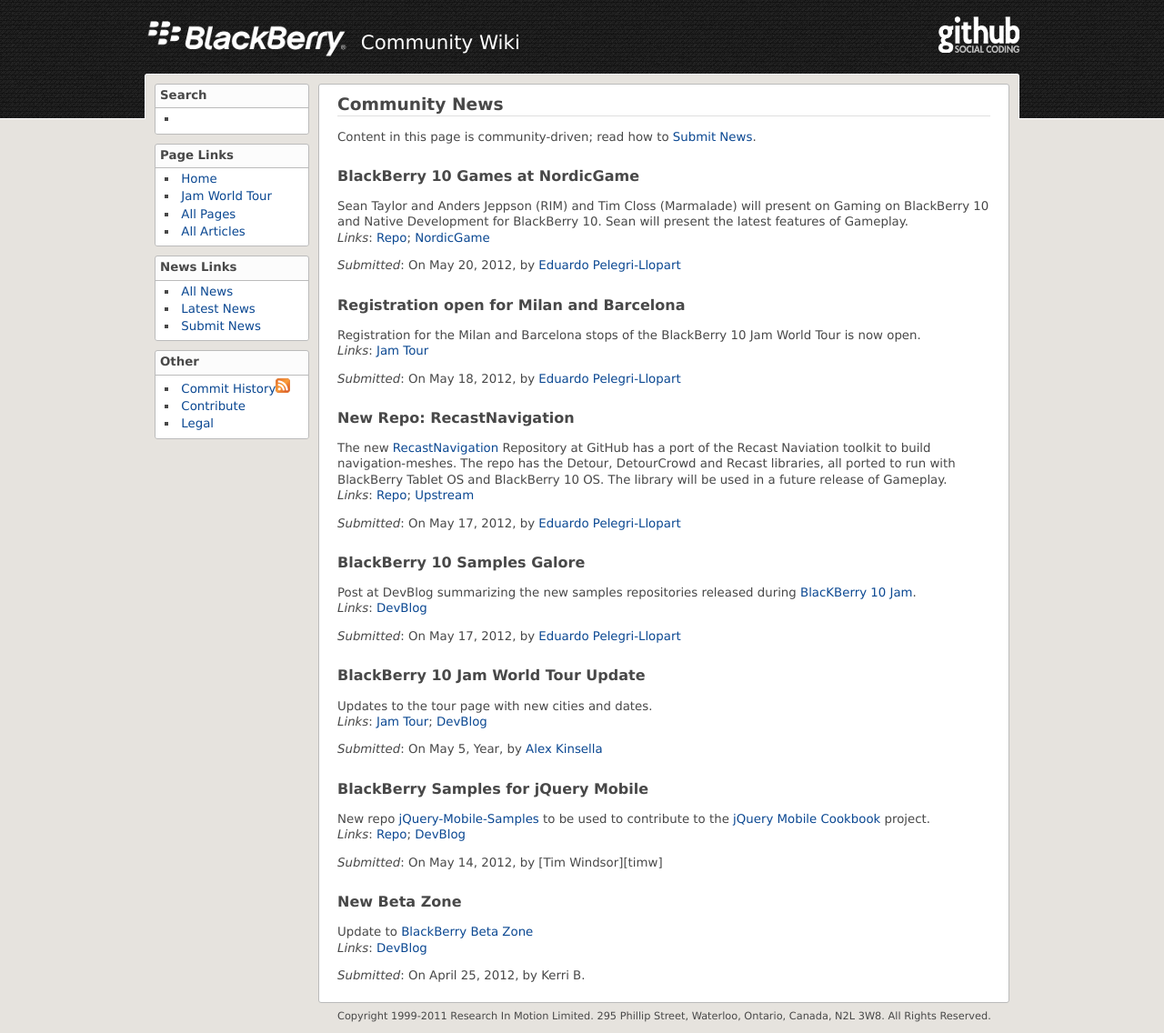
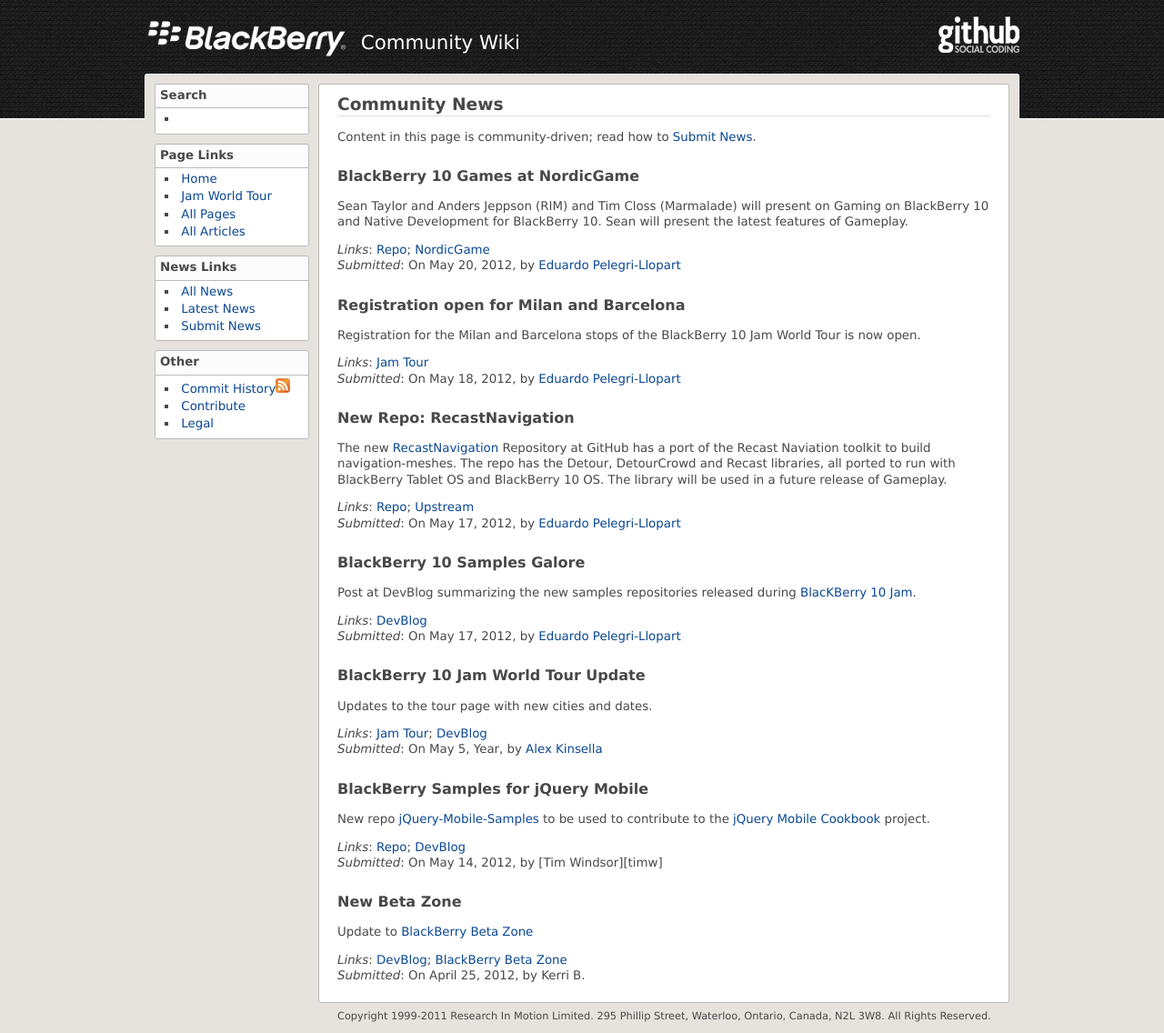
Before and after one commit to blackberry/Community, a Jekyll site: the page built from news/Latest_News.md, in a window 1280 px wide. Shown: the whole page at 91% size. Built offline with Jekyll 4.4.1, drawn with Linux system fonts in a browser that asks for light colours.

Commit message:
More tinkering with layouts

```diff
--- a/news/Latest_News.md
+++ b/news/Latest_News.md
@@ -9,14 +9,14 @@
 ### BlackBerry 10 Games at NordicGame
 Sean Taylor and Anders Jeppson (RIM) and Tim Closs (Marmalade) will present on Gaming on BlackBerry 10
 and Native Development for BlackBerry 10.  Sean will present the latest features of Gameplay.
+
 _Links_: [Repo](http://github.com/blackberry/gameplay "Gameplay at our GitHub"); [NordicGame](http://nordicgame.com/)
-
 _Submitted_: On May 20, 2012, by [Eduardo Pelegri-Llopart][pelegri]
 
 ### Registration open for Milan and Barcelona
 Registration for the Milan and Barcelona stops of the BlackBerry 10 Jam World Tour is now open.
+
 _Links_: [Jam Tour][jamtour]
-
 _Submitted_: On May 18, 2012, by [Eduardo Pelegri-Llopart][pelegri]
 
 ### New Repo: RecastNavigation
@@ -24,35 +24,35 @@
 has a port of the Recast Naviation toolkit to build navigation-meshes.  The repo has the Detour, DetourCrowd
 and Recast libraries, all ported to run with BlackBerry Tablet OS and BlackBerry 10 OS.
 The library will be used in a future release of Gameplay.
+
 _Links_: [Repo](http://github.com/blackberry/recastnavigation "RecastNavigation at our GitHub"); [Upstream](http://code.google.com/p/recastnavigation/ "RecastNavigation Upstream")
-
 _Submitted_: On May 17, 2012, by [Eduardo Pelegri-Llopart][pelegri]
 
 
 ### BlackBerry 10 Samples Galore
 Post at DevBlog summarizing the new samples repositories released during [BlacKBerry 10 Jam](http://www.blackberryjamconference.com/).
+
 _Links_: [DevBlog](http://devblog.blackberry.com/2012/05/blackberry-10-samples/ "BlackBerry 10 Samples Galore")
-
 _Submitted_: On May 17, 2012, by [Eduardo Pelegri-Llopart][pelegri]
 
 
 ### BlackBerry 10 Jam World Tour Update
 Updates to the tour page with new cities and dates.
+
 _Links_: [Jam Tour][jamtour]; [DevBlog](http://devblog.blackberry.com/2012/05/blackberry_10_jam_world_tour_update_2/ "BlackBerry 10 Jam World Tour Update")
-
 _Submitted_: On May 5, Year, by [Alex Kinsella][alexk]
 
 
 ### BlackBerry Samples for jQuery Mobile
 New repo [jQuery-Mobile-Samples](http://github.com/blackberry/jquery-mobile-samples) to be used
 to contribute to the [jQuery Mobile Cookbook](http://jquerymobilecookbook.com/) project.
+
 _Links_: [Repo](http://github.com/blackberry/jquery-mobile-samples); [DevBlog](http://devblog.blackberry.com/2012/05/jquery-mobile-blackberry-samples/ "BlackBerry Samples for jQuery Mobile")
-
 _Submitted_: On May 14, 2012, by [Tim Windsor][timw]
 
 
 ### New Beta Zone
 Update to [BlackBerry Beta Zone](http://blackberry.com/beta)
-_Links_: [DevBlog](http://blogs.blackberry.com/2012/04/new-blackberry-beta-zone/ "Experience a New BlackBerry Beta Zone")
 
+_Links_: [DevBlog](http://blogs.blackberry.com/2012/04/new-blackberry-beta-zone/ "Experience a New BlackBerry Beta Zone"); [BlackBerry Beta Zone](http://blackberry.com/beta)
 _Submitted_: On April 25, 2012, by Kerri B.
```
Also changed, not shown: news/Submit_News.md (+1 -1 lines).
